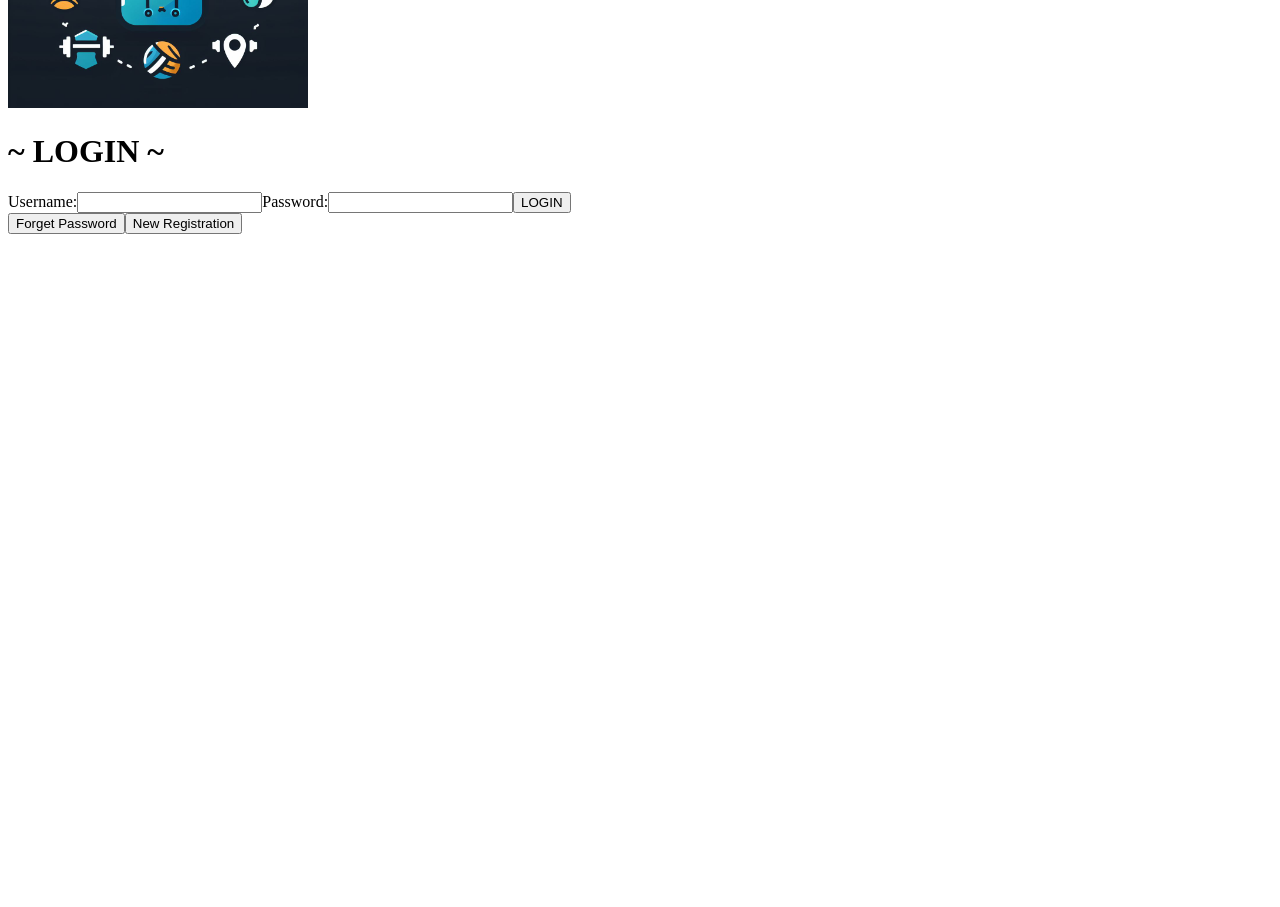
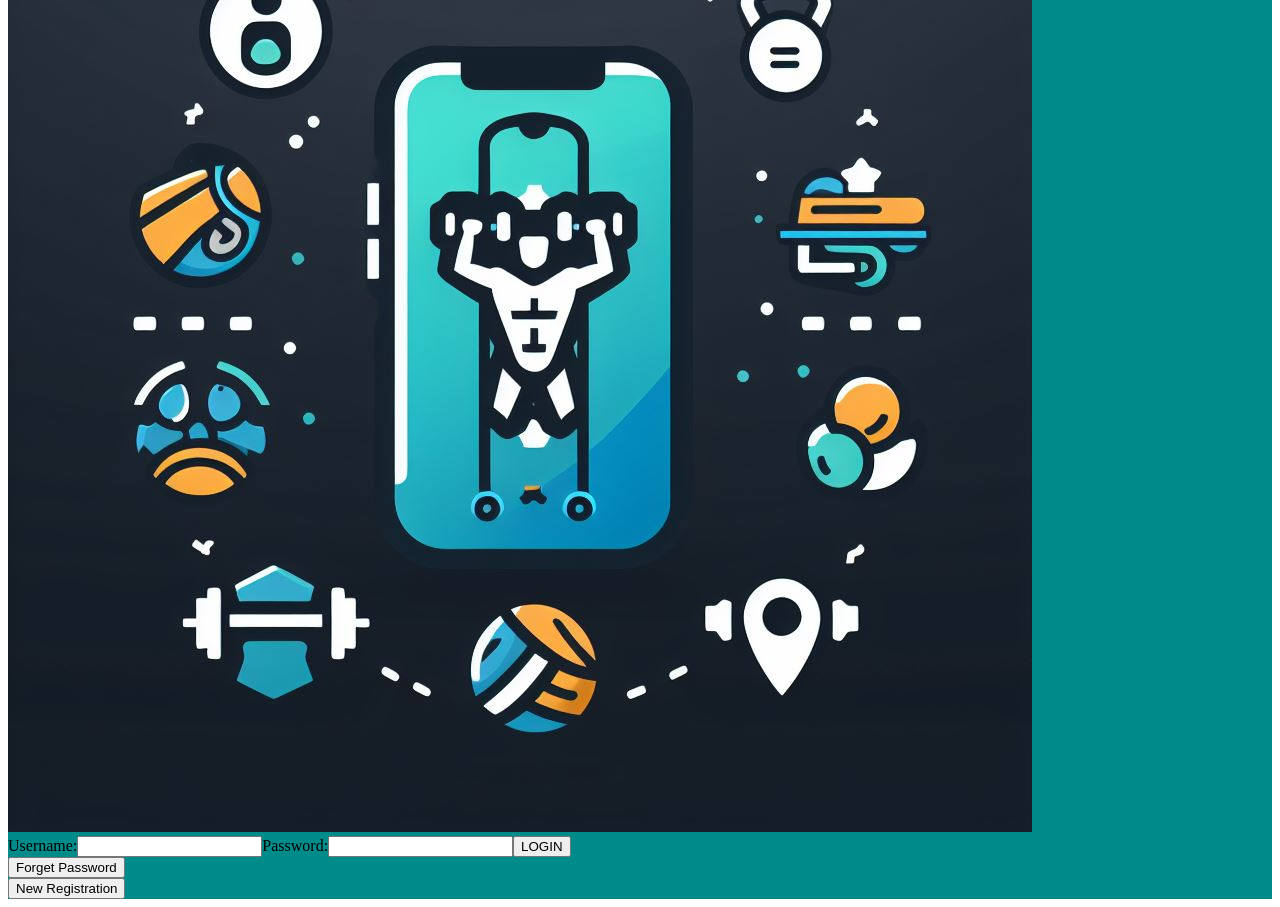
Before and after one commit to SusannaBH/SigmaGym, a React (Vite) app: page / in a window 1280 px wide. Shown: the part 200-1107 px from the top of the page. Before the commit the page ends 800 px from the top, so only its background shows below. Built offline with nearby package versions, Linux system fonts and the light colour scheme.

Commit message:
FE_Susana_1_12_23: Aplicando diseño al inicio

```diff
--- a/src/components/App.tsx
+++ b/src/components/App.tsx
@@ -1,12 +1,12 @@
 import './App.css'
-import LoginForm from './login/LoginForm';
+import Inicio from './login/Inicio';
 
 const App: React.FC = () => {
   // IMPLEMENTAR AQUÍ LA LOGICA
 
   return (
     <div>
-      <LoginForm />
+      <Inicio />
     </div>
   );
 };
--- /dev/null
+++ b/src/components/login/ButtonsInicio.tsx
@@ -0,0 +1,13 @@
+
+
+interface MyComponentProps {
+  textButton: string;
+}
+
+export default function ButtonsInicio(props: MyComponentProps) {
+  return (
+    <div className="buttons">
+    <button className='buttonsInicio'>{props.textButton}</button>
+  </div>
+  )
+}
--- /dev/null
+++ b/src/components/login/ImageInicio.tsx
@@ -0,0 +1,9 @@
+import Foto from "/src/assets/INICIO.jpeg"
+
+export default function Image() {
+  return (
+    <div className="imageInicio">
+      <img src={Foto} alt="inicio"/>
+      </div>
+  )
+}
--- /dev/null
+++ b/src/components/login/Inicio.tsx
@@ -0,0 +1,14 @@
+
+import Login from './Login'
+import ImageInicio from './ImageInicio'
+import styles from './styles.module.css'
+
+export default function Inicio() {
+
+  return (
+    <div className={styles.inicio}>
+        <ImageInicio />
+        <Login />
+    </div>
+  )
+}
--- /dev/null
+++ b/src/components/login/Login.tsx
@@ -0,0 +1,12 @@
+import LoginForm from './LoginForm'
+import ButtonsInicio from './ButtonsInicio'
+
+export default function Login() {
+  return (
+    <div className='login'>
+        <LoginForm/>
+        <ButtonsInicio textButton="Forget Password" />
+        <ButtonsInicio textButton="New Registration" />
+    </div>
+  )
+}
--- a/src/components/login/LoginForm.tsx
+++ b/src/components/login/LoginForm.tsx
@@ -1,5 +1,5 @@
 import { ChangeEvent, MouseEvent, useState } from "react"
-import Foto from "/src/assets/INICIO.jpeg"
+
 
 export default function LoginForm() {
 
@@ -22,17 +22,11 @@ export default function LoginForm() {
 
   return (
     <div>
-      <img src={Foto} alt="inicio" width={300}/>
-      <h1>~ LOGIN ~</h1>
-      <form>
+      <form className="formInicio">
         <label>Username:<input type="text" className="username" value={username} onChange={(e) => handleUsername(e)}/></label>
         <label>Password:<input type="password" className="password" value={password} onChange={(e) => handlePassword(e)}/></label>
-        <button type="submit" className="login" onClick={(e) => handleSubmit(e)}>LOGIN</button>
+        <button type="submit" className="submit" onClick={(e) => handleSubmit(e)}>LOGIN</button>
       </form>
-      <div className='buttons'>
-        <button>Forget Password</button>
-        <button>New Registration</button>
-      </div>
     </div>
   )
 }
--- a/src/components/login/index.tsx
+++ b/src/components/login/index.tsx
@@ -1 +1,5 @@
-export { default } from './LoginForm';
+export {  } from './LoginForm';
+export {  } from './ImageInicio';
+export {  } from './Login';
+export {  } from './ButtonsInicio';
+export {  } from './Inicio';
--- /dev/null
+++ b/src/components/login/styles.module.css
@@ -0,0 +1,3 @@
+.inicio{
+    background-color: darkcyan;
+}
```
Also changed, not shown: src/components/login/Image.tsx (deleted).
